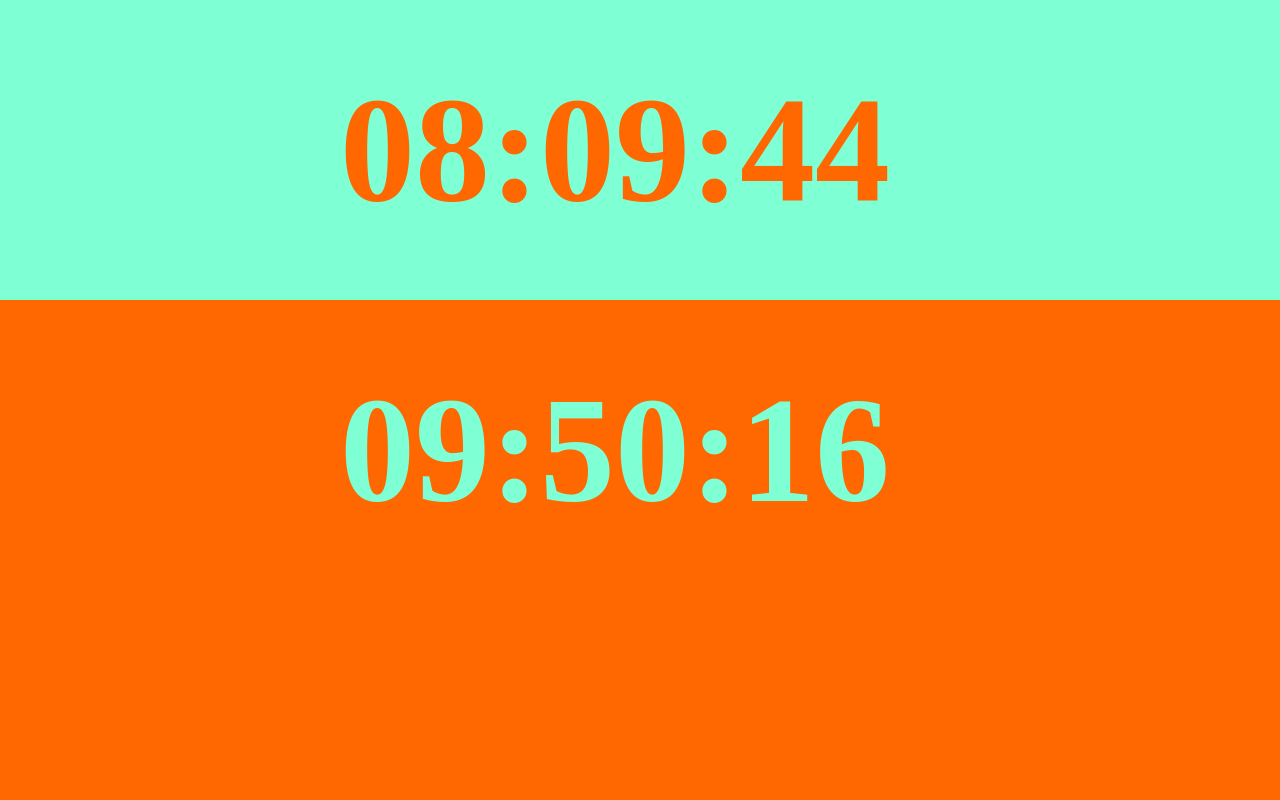
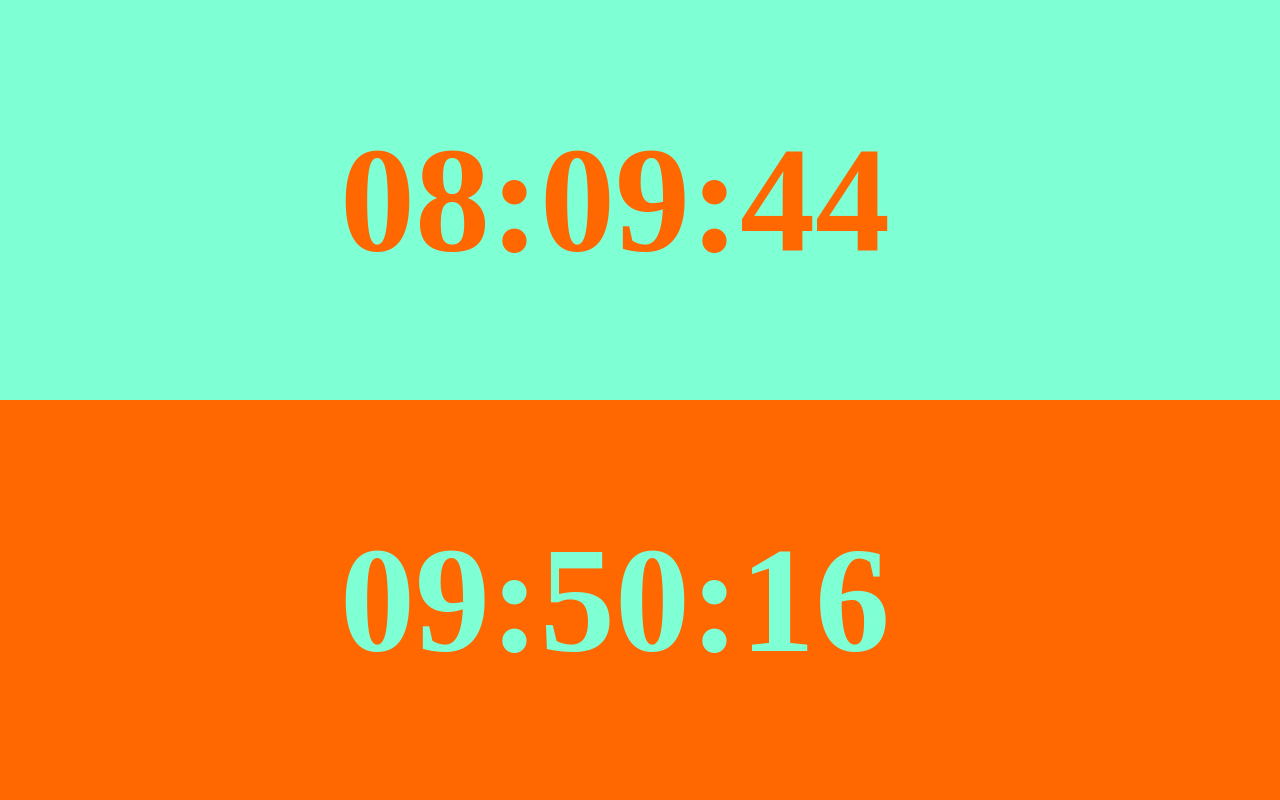
Before and after one commit to iefnaug/html-css-js, a plain HTML site: page 1_HTML/djs.html in a window 1280 px wide. Drawn offline with Linux system fonts and the light colour scheme.

Commit message:
自适应高度

```diff
--- a/1_HTML/djs.html
+++ b/1_HTML/djs.html
@@ -10,17 +10,15 @@
             background-color: #ff6700;
         }
         .js {
-            font: 900 150px/300px 'Graduate 华文行楷 方正姚体';
+            font: 900 150px 'Graduate';
             color: #ff6700;
             background-color: aquamarine;
-            height: 300px;
             text-align: center;
         }
         .djs {
-            font: 900 150px/300px 'Graduate 华文行楷 方正姚体';
+            font: 900 150px 'Graduate';
             color: aquamarine;
             background-color: #ff6700;
-            height: 300px;
             text-align: center;
         }
         span {
@@ -35,6 +33,18 @@
     <div class="djs"><span id="djs"></span></div>
 
     <script>
+        function init() {
+            let pageHeight = window.innerHeight;
+            let half = Math.floor(pageHeight/2);
+
+            let js = document.querySelector('.js');
+            js.style = `height: ${half}px; line-height: ${half}px`;
+
+            let djs = document.querySelector('.djs');
+            djs.style = `height: ${half}px; line-height: ${half}px`;
+        }
+        init();
+
         //计时
         let element = document.querySelector('#js');
         function jsChange() {
@@ -55,7 +65,6 @@
            let end = now.getTime();
            let start = Date.now();
            let interval = Math.floor((end - start) / 1000);
-           // console.log('interval', interval);
            const hours = Math.floor(interval/3600);
            const minutes = Math.floor(interval%3600/60).toFixed(0);
            const seconds = Math.floor(interval%3600%60);
@@ -65,6 +74,7 @@
         function tidy(num) {
             return num < 10 ? '0' + num : '' + num;
         }
+
         setInterval(function() {
             jsChange();
             djsChange();
```
